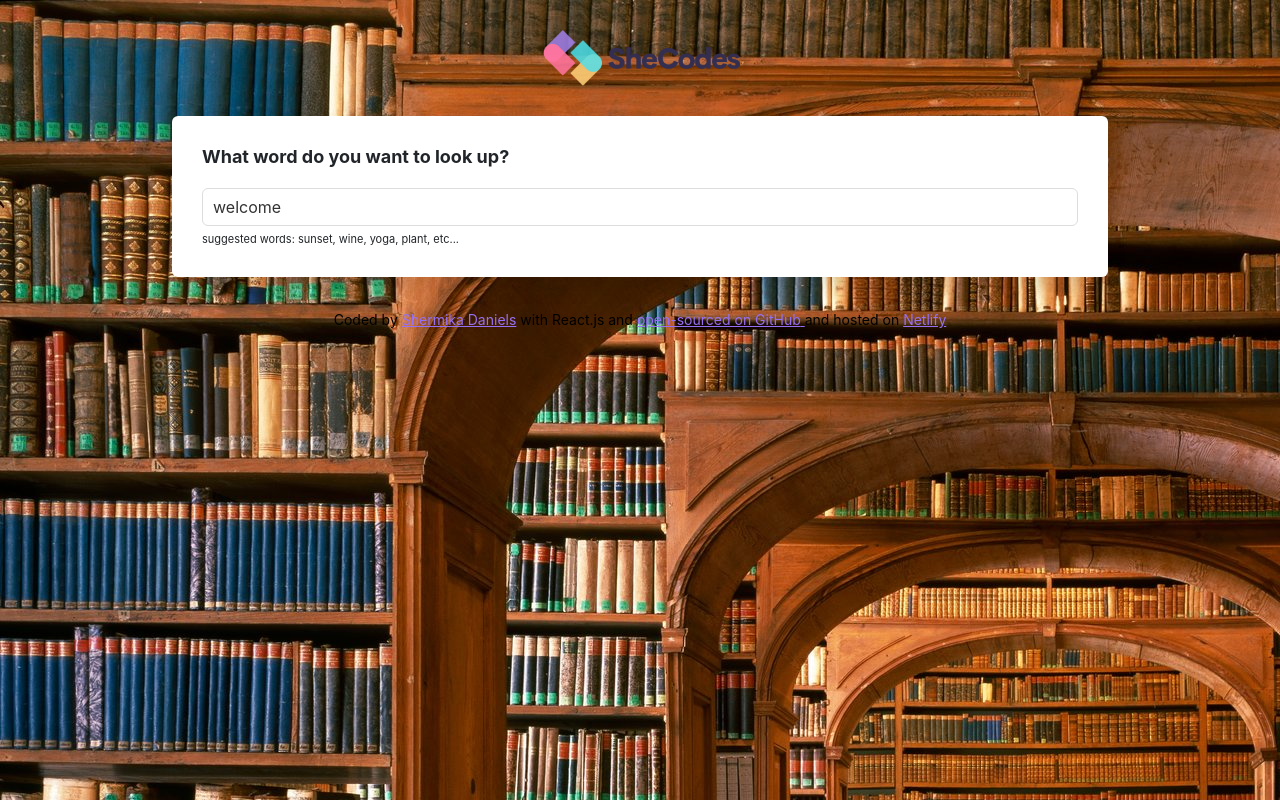
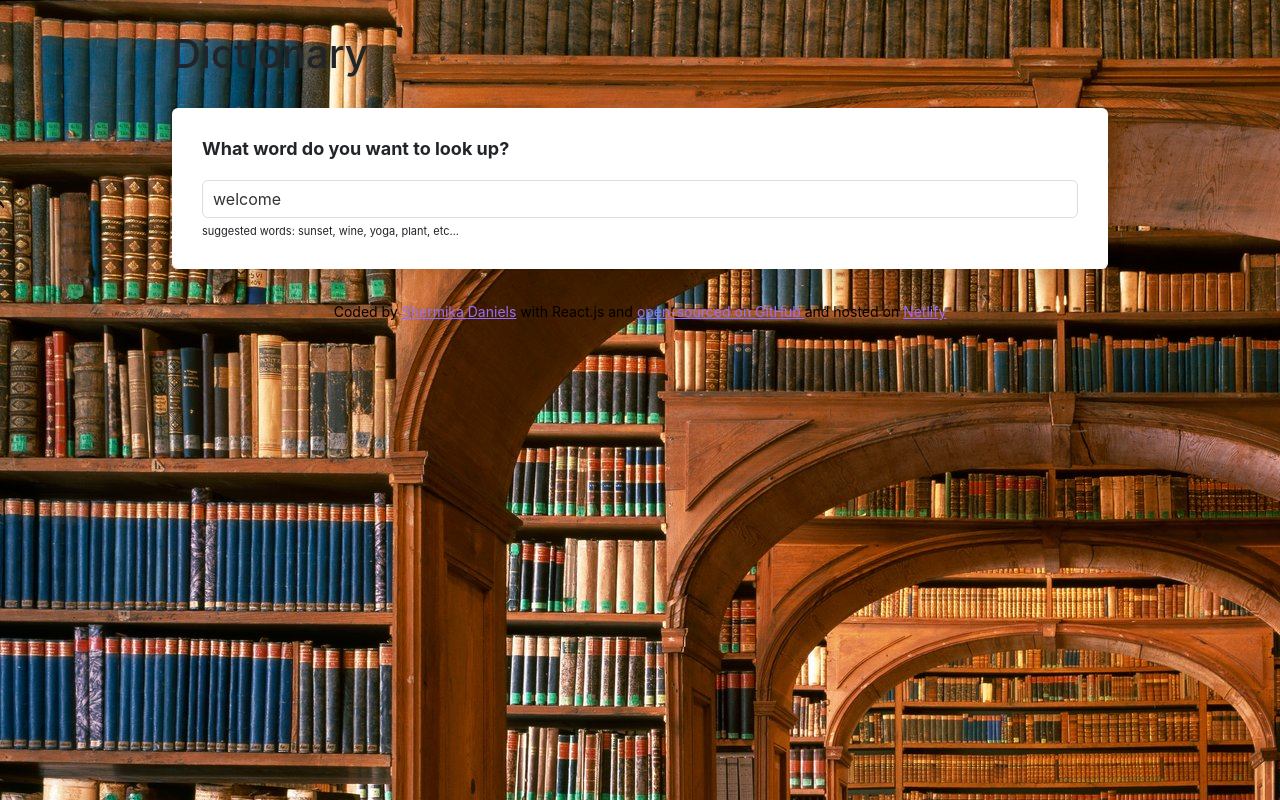
Before and after one commit to ShermikaDaniels/react-dictionary-project, a React (Create React App) app: page / in a window 1280 px wide. Built offline with nearby package versions, Linux system fonts and the light colour scheme; no server answers.

Commit message:
Removed the logo added a title

```diff
--- a/src/App.js
+++ b/src/App.js
@@ -7,7 +7,7 @@ export default function App() {
     <div className="App">
       <div className="container">
         <header className="App-header">
-          <img src={logo} className="App-logo img-fluid" alt="logo" />
+          <h1>Dictionary</h1>
         </header>
         <main>
           <Dictionary defaultKeyword="welcome" />
```
